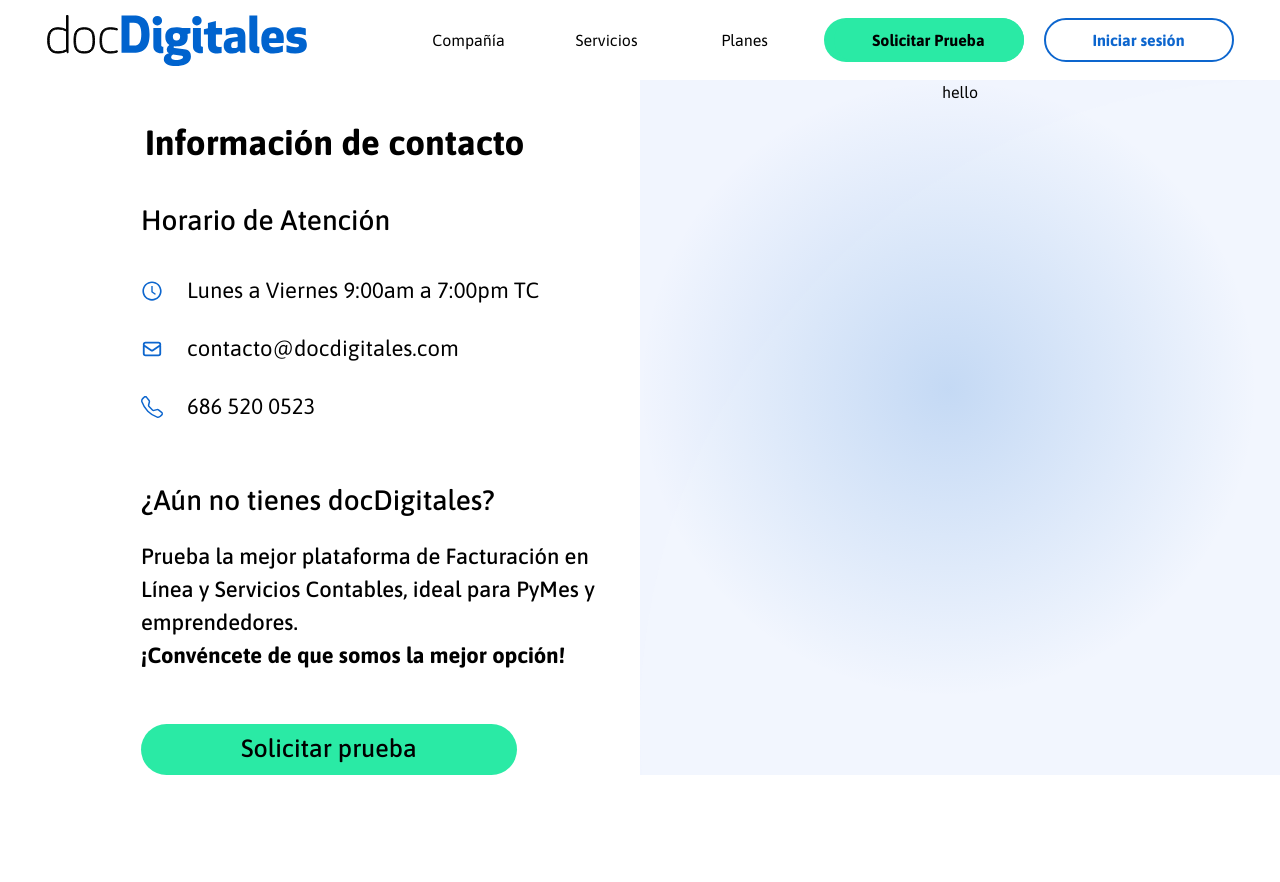
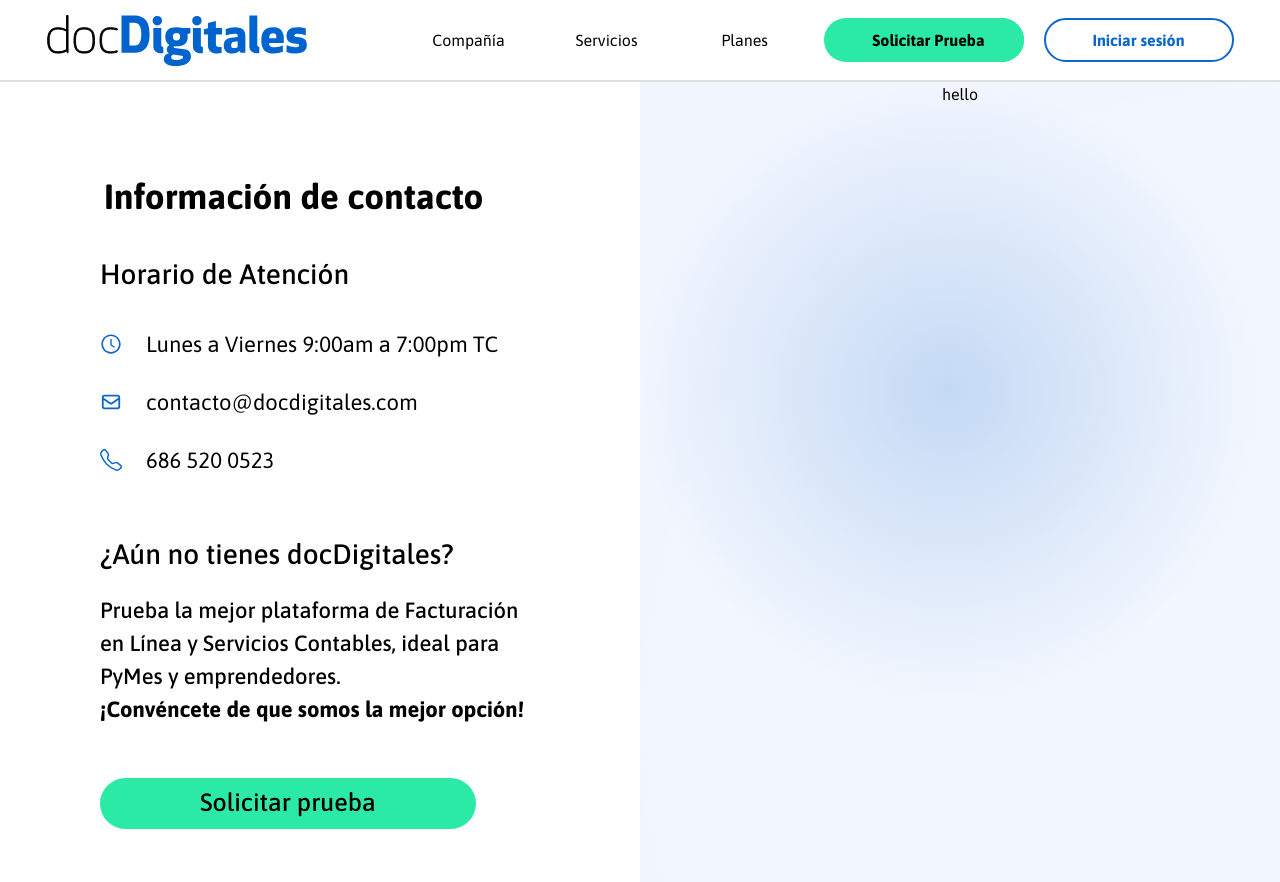
Before and after one commit to lilianaruva/landing-docdigitales, a React (Create React App) app: page /soporte in a window 1280 px wide. Before the commit the page ends 800 px from the top, so only its background shows below. Built offline with nearby package versions, Linux system fonts and the light colour scheme.

Commit message:
contact form

```diff
--- a/src/pages/support/css/style.css
+++ b/src/pages/support/css/style.css
@@ -1,7 +1,16 @@
 #backgroundSpot {
   background-image: url(../../../img/home/christin-hume-Hcfwew744z4-unsplash-3.svg), url(../../../img/home/christin-hume-Hcfwew744z4-unsplash.svg);
   /* background-position: 400px 50%, 1000px 50%; */
-  bottom:50%;
-  left:25%;
+  bottom:10%;
+  right:25%;
   background-repeat: no-repeat, no-repeat;
 }
+
+.screen-height{
+  height: 100vh;
+  z-index: 0;
+}
+
+hr{
+  border: 0.01em solid #dfdfe2;
+}
--- a/src/pages/support/index.jsx
+++ b/src/pages/support/index.jsx
@@ -3,15 +3,15 @@
 import { AiOutlineClockCircle } from "react-icons/ai";
 import { BsTelephone } from "react-icons/bs";
 import { HiOutlineMail } from "react-icons/hi";
-import spot from "../../img/support/blue-spot.svg";
 
 const Support = () => {
   return (
-    <div className="max-h-screen">
-      <div className="md:flex">
-        <div className="basis-1/2">
-          <div className="bg-white md:pl-[141px] md:pt-[50px] justify-center items-center">
-            <div className="">
+    <>
+      <hr />
+      <div className="md:flex screen-height">
+        <div className="basis-1/2 screen-height justify-items-center content-around">
+          <div className="bg-white md:px-[100px] md:pt-[3rem]">
+            {/* <div className=""> */}
               <div className="text-[35px] md:px-1 leading-6 font-semibold text-gray-900">
                 Información de contacto
               </div>
@@ -41,11 +41,11 @@
                   <span className="px-[88px] py-[22px] text-[25px]">Solicitar prueba</span>
                 </button>
               </div>
-            </div>
+            {/* </div> */}
           </div>
         </div>
-        <div className="basis-1/2 bg-light-grey max-h-screen" id="backgroundSpot">
-          <div className="flex justify-center align-center">
+        <div className="basis-1/2 bg-light-grey justify-items-center content-around" id="backgroundSpot">
+          <div className="flex justify-center align-center screen-height" >
             <div className="">
               hello
               {/* <div className="z-0 relative">
@@ -55,7 +55,7 @@
           </div>
         </div>
       </div>
-    </div>
+    </>
   )
 }
 
```
Also changed, not shown: src/App.css (line endings or trailing spaces).
